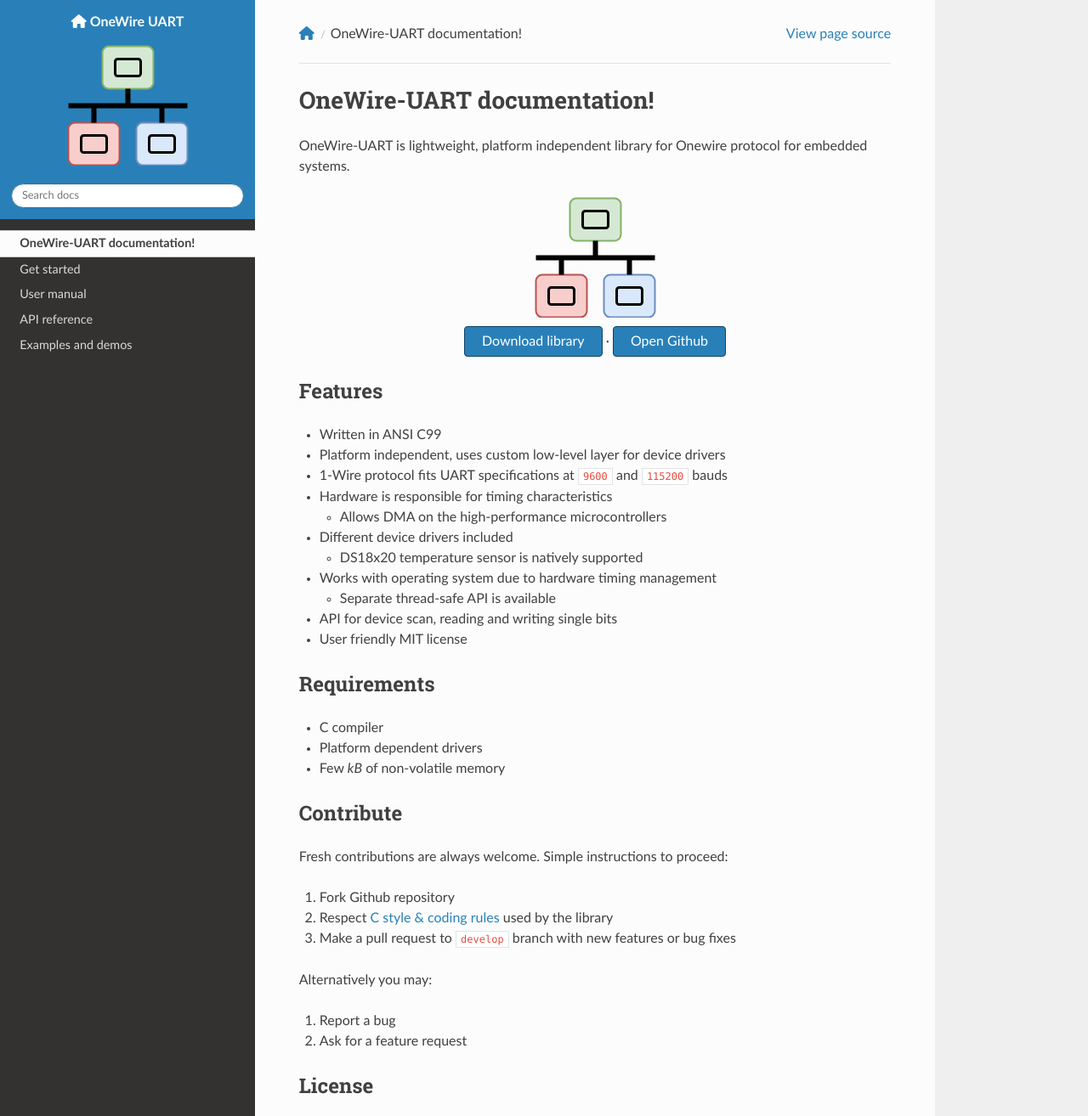
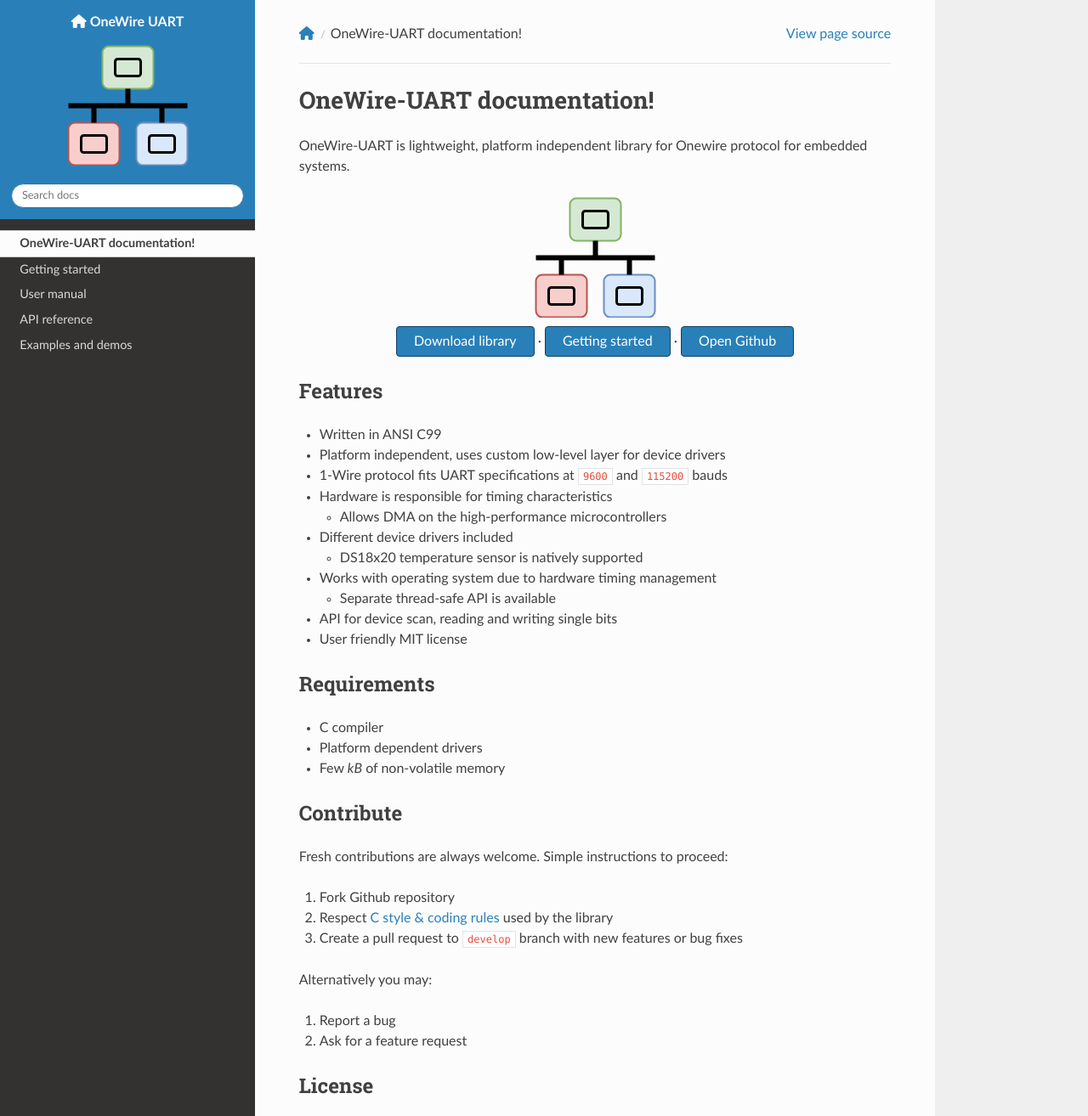
Before and after one commit to MaJerle/lwow, a Sphinx documentation site: the page built from docs/index.rst, in a window 1280 px wide and 1400 px high, cut to the strip 0-1314 px from the top of the window. Shown: the whole strip at 85% size. Built offline with Sphinx 7.4.7 and the Read the Docs theme 2.0.0, drawn with Linux system fonts in a browser that asks for light colours; nearby versions of some CDN libraries; some of the changed text lies outside the part shown.

Commit message:
Change to getting started

```diff
--- a/docs/api-reference/config.rst
+++ b/docs/api-reference/config.rst
@@ -7,6 +7,6 @@
 When any of the settings shall be modified, it shall be done in dedicated application config ``ow_config.h`` file.
 
 .. note::
-	Check :ref:`get_started` to create configuration file.
+	Check :ref:`getting_started` to create configuration file.
 
 .. doxygengroup:: OW_CONFIG
--- a/docs/get-started/index.rst
+++ b/docs/get-started/index.rst
@@ -1,7 +1,7 @@
-.. _get_started:
+.. _getting_started:
 
-Get started
-===========
+Getting started
+===============
 
 .. _download_library:
 
--- a/docs/index.rst
+++ b/docs/index.rst
@@ -4,12 +4,12 @@
 OneWire-UART is lightweight, platform independent library for Onewire protocol for embedded systems.
 
 .. image:: static/images/logo.svg
-	:align: center
+    :align: center
 
 .. rst-class:: center
 .. rst-class:: index_links
 
-  	:ref:`download_library` · `Open Github <https://github.com/MaJerle/onewire-uart>`_
+    :ref:`download_library` · :ref:`getting_started` · `Open Github <https://github.com/MaJerle/onewire-uart>`_
 
 Features
 ^^^^^^^^
@@ -46,7 +46,7 @@
 
 #. Fork Github repository
 #. Respect `C style & coding rules <https://github.com/MaJerle/c-code-style>`_ used by the library
-#. Make a pull request to ``develop`` branch with new features or bug fixes
+#. Create a pull request to ``develop`` branch with new features or bug fixes
 
 Alternatively you may:
 
```
